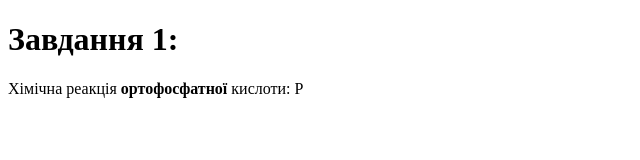
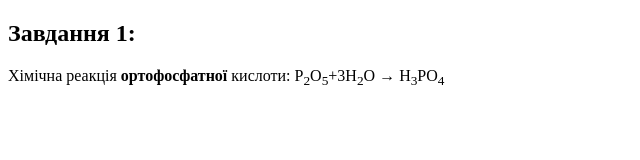
Before and after one commit to yaroslavlukianovnure/WR_LB1, a plain HTML site: page index.html in a window 1280 px wide. Shown: the whole page, without its empty margins (0-640 px from the left). Drawn offline with Linux system fonts and the light colour scheme.

Commit message:
End 1st answer

```diff
--- a/index.html
+++ b/index.html
@@ -6,8 +6,9 @@
     <title> LB1_Lukianov_KIUKI-23-3 </title>
 </head>
 <body>
-    <h1> Завдання 1: </h1>
-    Хімічна реакція <b> ортофосфатної </b>
-    кислоти: P
+    <h2> Завдання 1: </h2>
+    <p>Хімічна реакція <b> ортофосфатної </b>
+    кислоти: P<sub>2</sub>O<sub>5</sub>+3H<sub>2</sub>O &rarr; H<sub>3</sub>PO<sub>4</sub>
+    </p>
 </body>
 </html>
```
